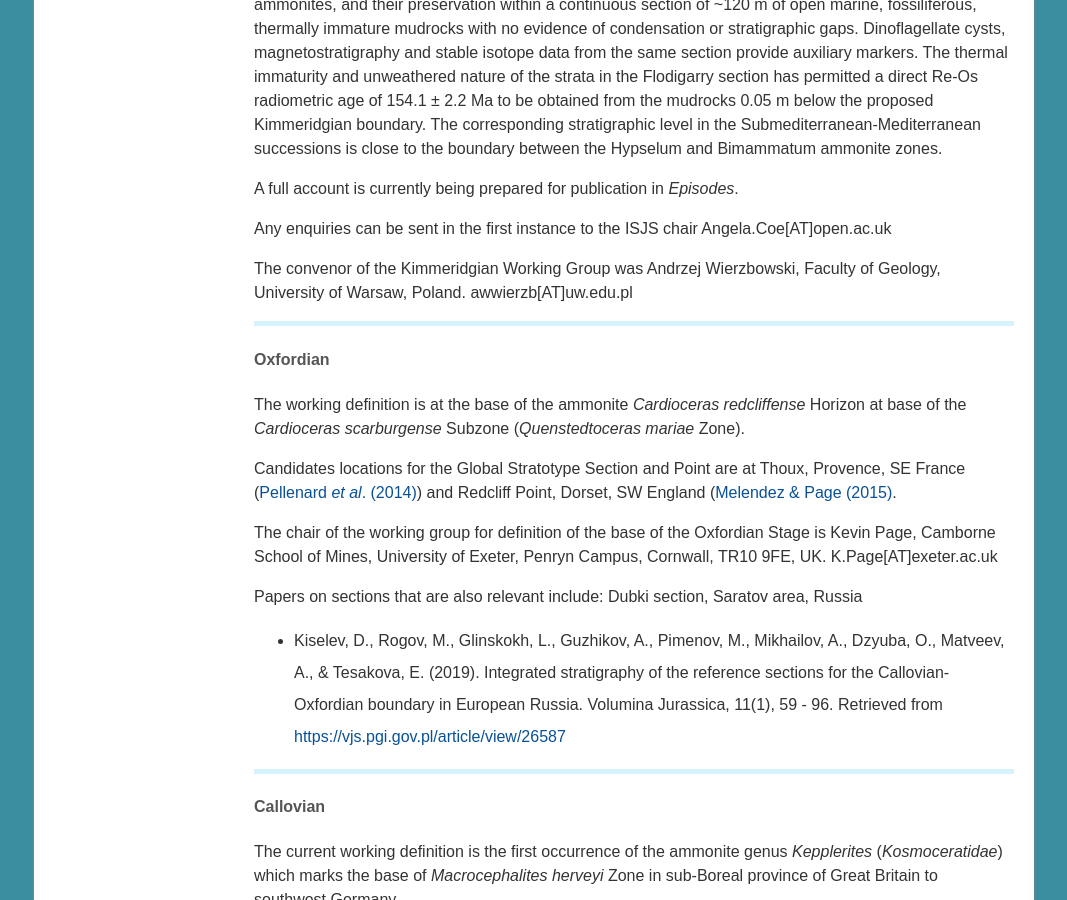
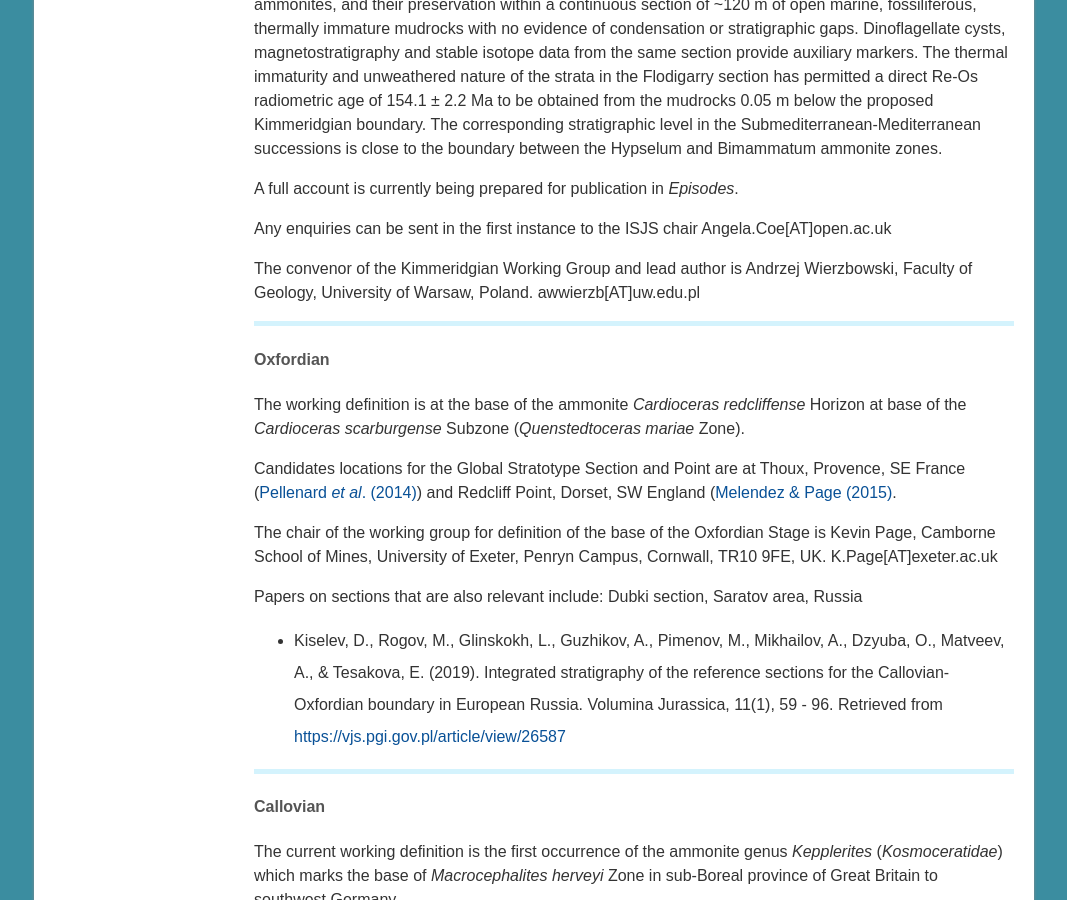
Before and after one commit to i-c-stratigraphy/subcommission-jurassic, a Jekyll site: the page built from pages/our-work.md, in a window 1280 px wide and 900 px high, scrolled down 2746 px. Shown: the whole window, without its empty margins (106-1173 px from the left). Built offline with Jekyll 4.4.1, drawn with Linux system fonts in a browser that asks for light colours.

Commit message:
Update our-work.md

```diff
--- a/pages/our-work.md
+++ b/pages/our-work.md
@@ -69,7 +69,7 @@ A full account is currently being prepared for publication in *Episodes*.
 
 Any enquiries can be sent in the first instance to the ISJS chair Angela.Coe[AT]open.ac.uk
 
-The convenor of the Kimmeridgian Working Group was Andrzej Wierzbowski, Faculty of Geology, University of Warsaw, Poland. awwierzb[AT]uw.edu.pl
+The convenor of the Kimmeridgian Working Group and lead author is Andrzej Wierzbowski, Faculty of Geology, University of Warsaw, Poland. awwierzb[AT]uw.edu.pl
 
 
 <div style="height:5px; width:100%; background-color:#D4F3FD; display:block;">&nbsp;</div>
```
